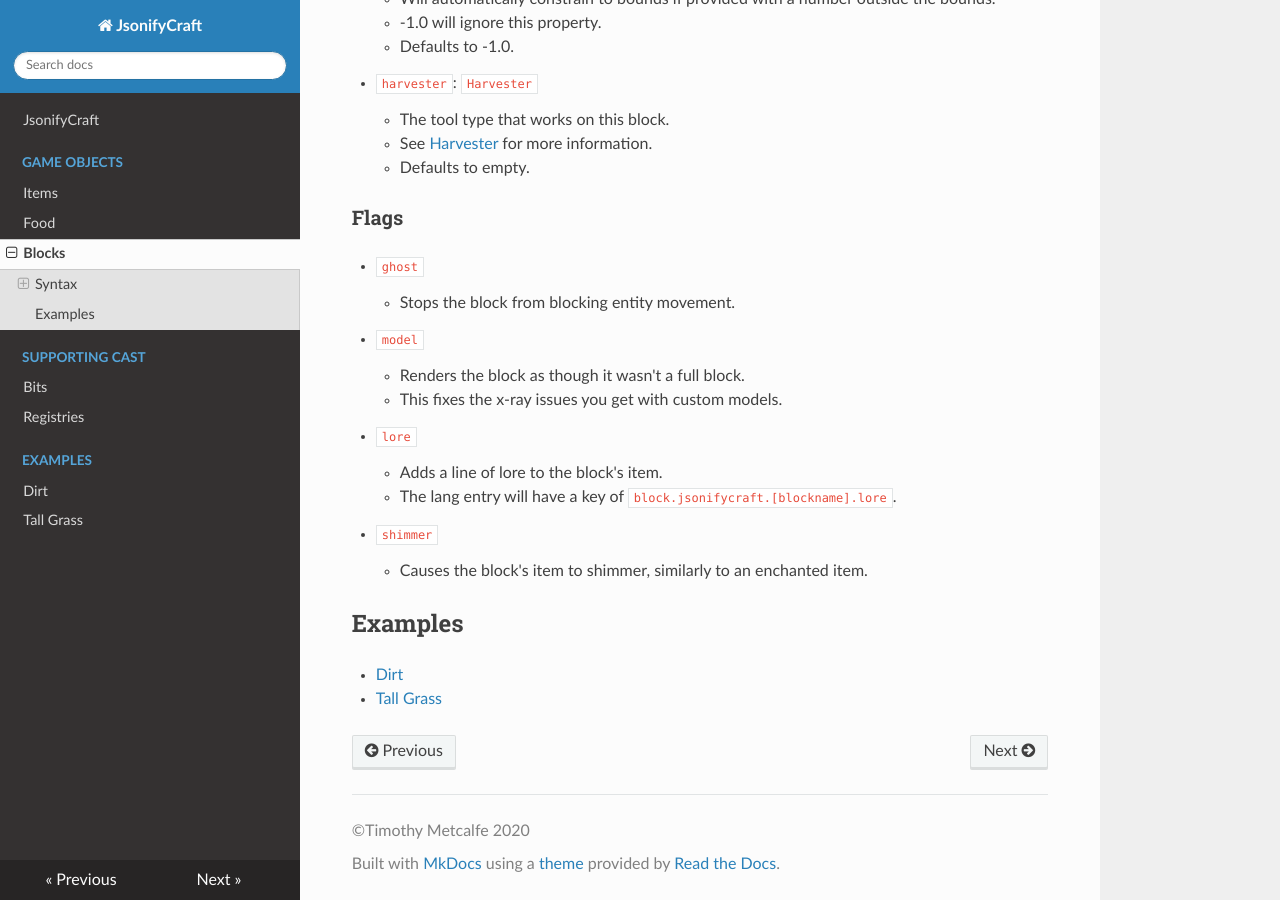
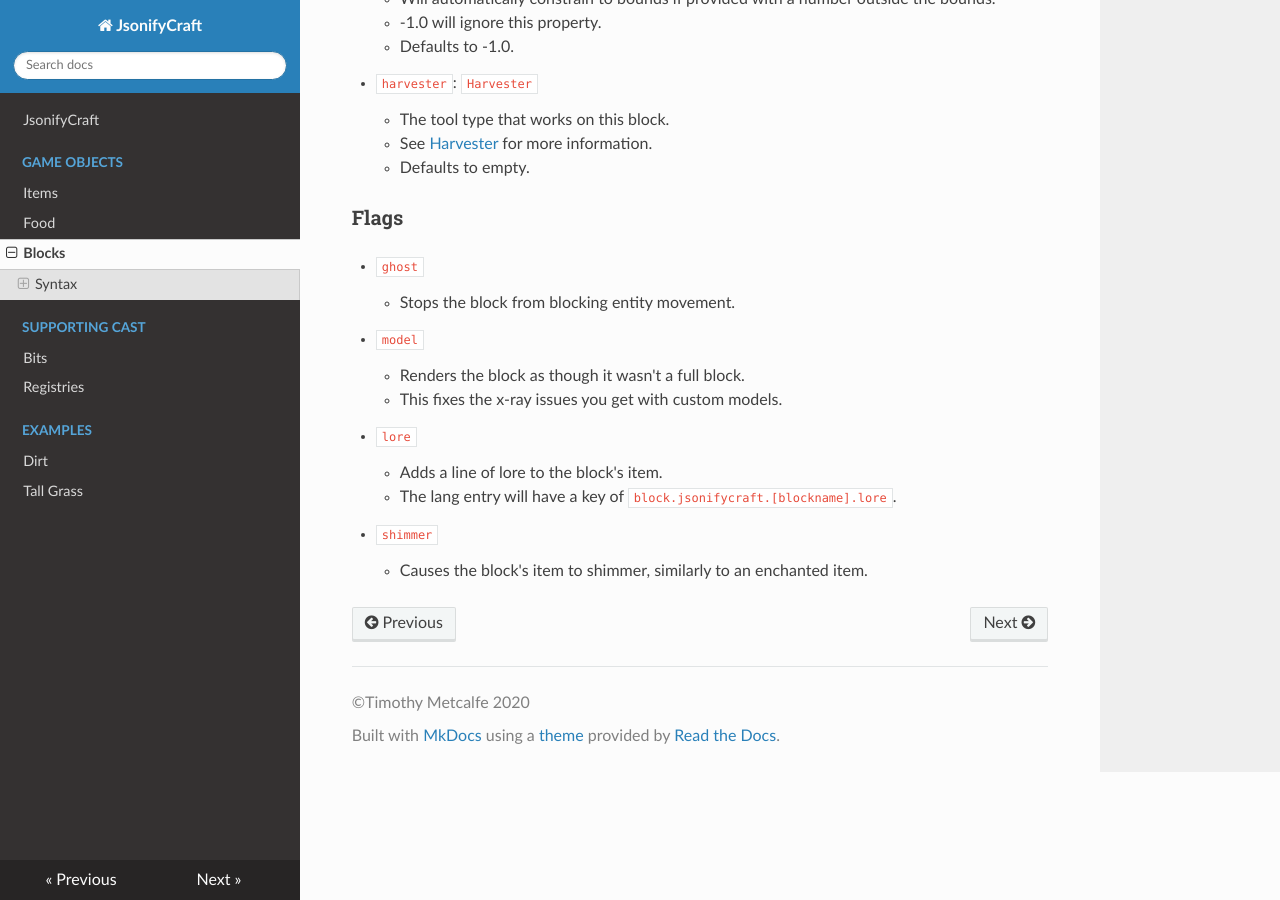
Before and after one commit to tmetcalfe89-zz/JsonifyCraft-docs, an MkDocs documentation site: the page built from docs/blocks.md, in a window 1280 px wide and 900 px high, scrolled down 2225 px. Built offline with MkDocs 1.6.1, drawn with Linux system fonts in a browser that asks for light colours; nearby versions of some CDN libraries.

Commit message:
Removed examples from blocks
Not going to add examples to specific pages. Just going to have them in the menu.

```diff
--- a/docs/blocks.md
+++ b/docs/blocks.md
@@ -99,8 +99,3 @@
     * The lang entry will have a key of `block.jsonifycraft.[blockname].lore`.
 * `shimmer`
     * Causes the block's item to shimmer, similarly to an enchanted item.
-
-## Examples
-
-* [Dirt](../examples/dirt)
-* [Tall Grass](../examples/tallgrass)
```
